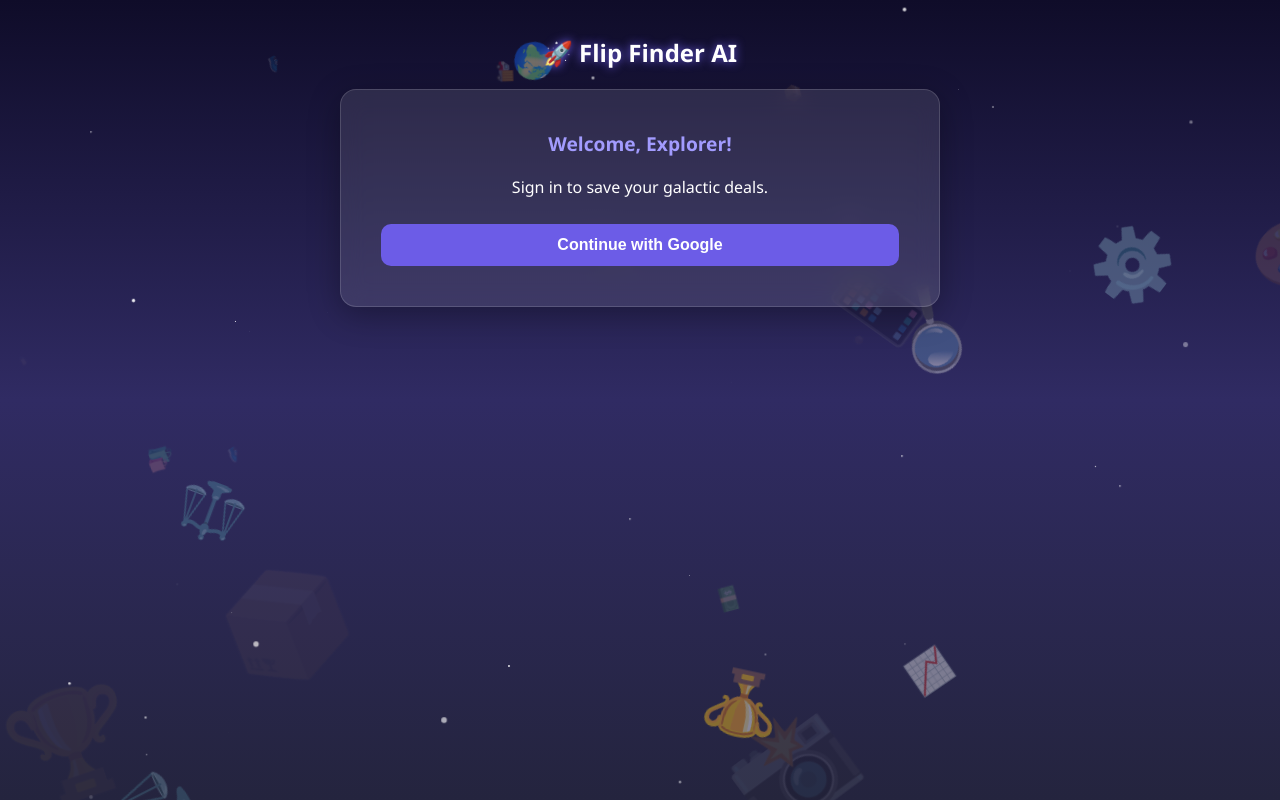
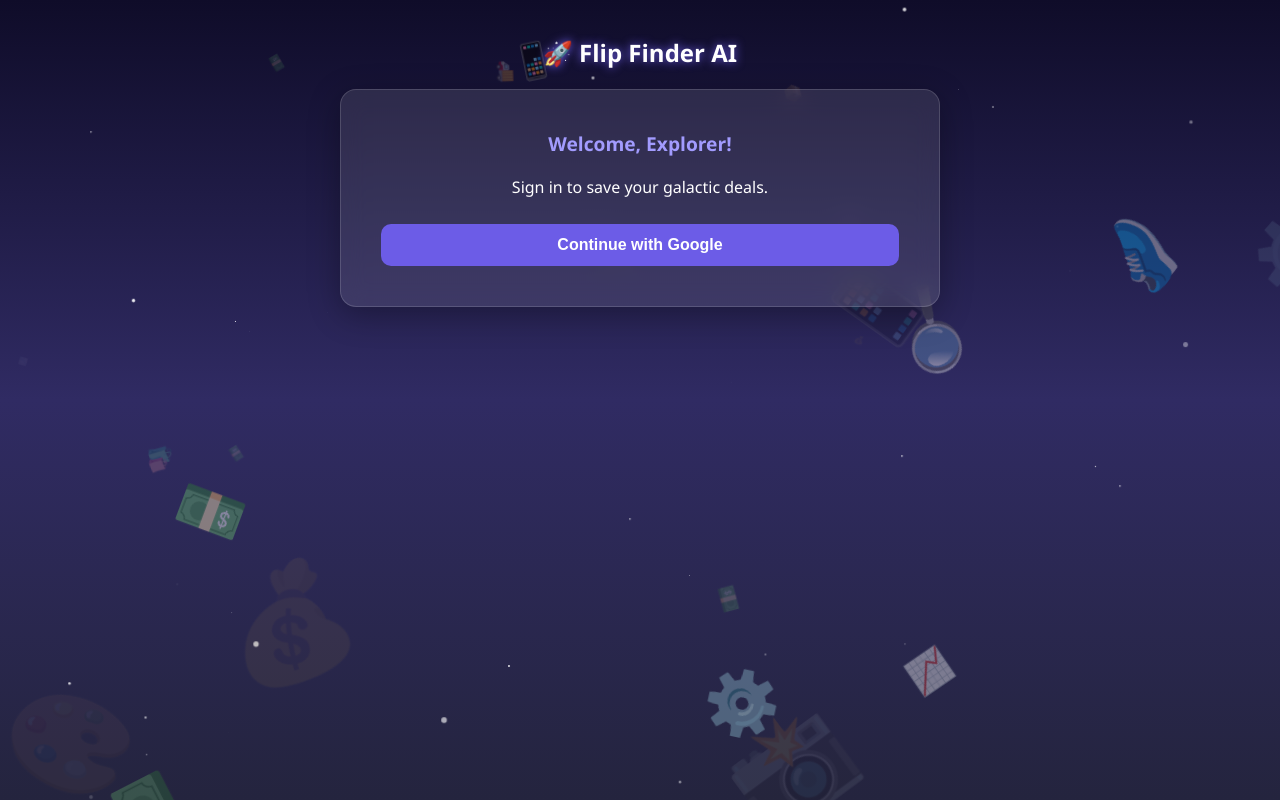
Before and after one commit to Task-Eagle/flipfinder, a plain HTML site: page index.html in a window 1280 px wide. Drawn offline with Linux system fonts and the light colour scheme; no server answers.

Commit message:
Update index.html

```diff
--- a/index.html
+++ b/index.html
@@ -888,7 +888,7 @@
 // --- New Code ---
 const spaceContainer = document.getElementById('spaceContainer');
 // Define your emoji array
-const spaceEmojis = ["🛍️", "📱", "🌍", "🛒", "🏆", "🎨", "⚙️", "👟", "⚖️", "💵", "💵", "💵", "📦", "💰", "🚚", "🔍", "🏷️", "📸", "🏷️", "📉", "📈"];
+const spaceEmojis = ["🛍️", "📱", "🛒", "🎨", "⚙️", "👟", "💵", "💵", "💵", "📦", "💰", "🚚", "🔍", "🏷️", "📸", "📉", "📈"];
 
 function createStars() {
   for(let i=0; i<60; i++) {
```
